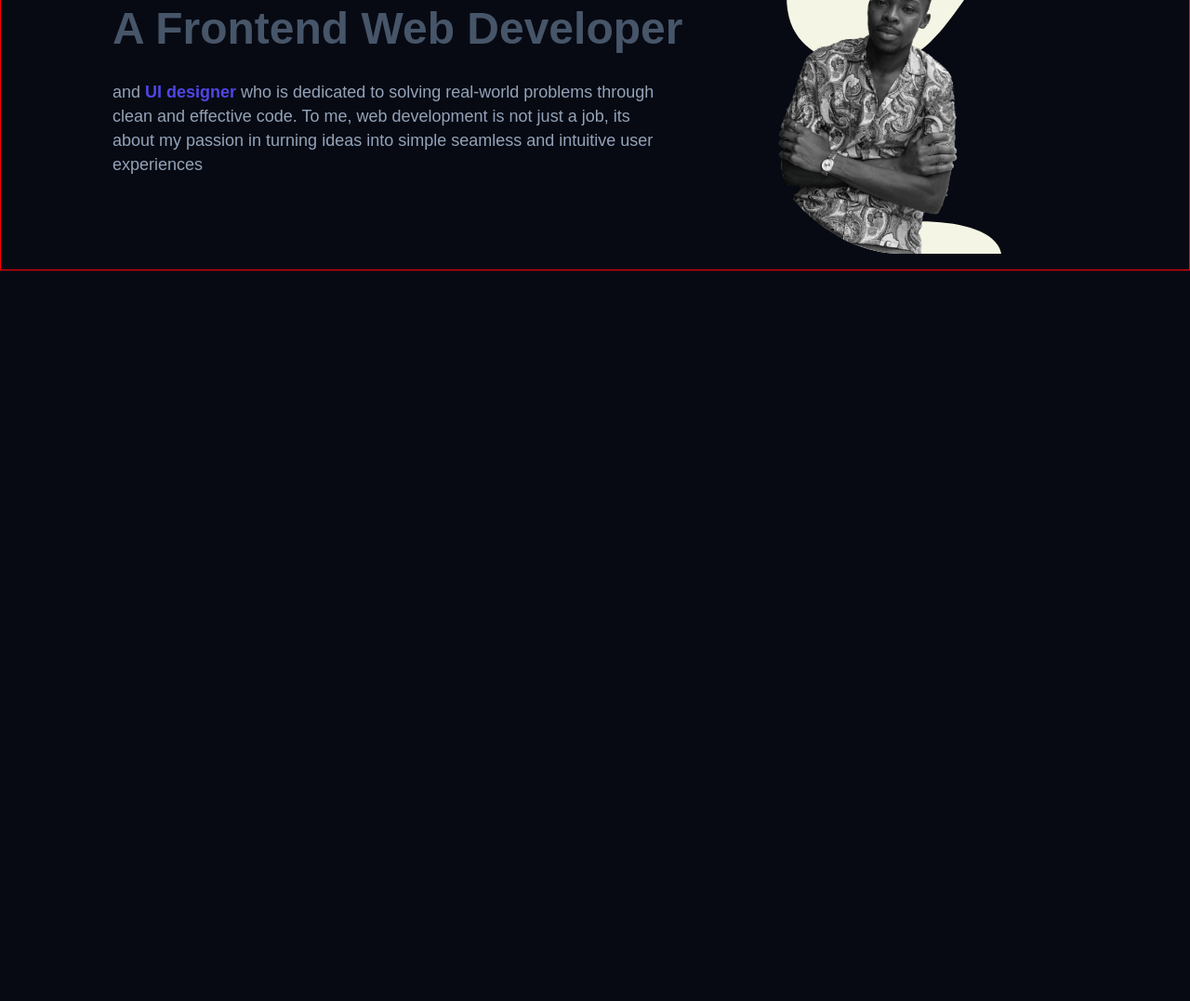
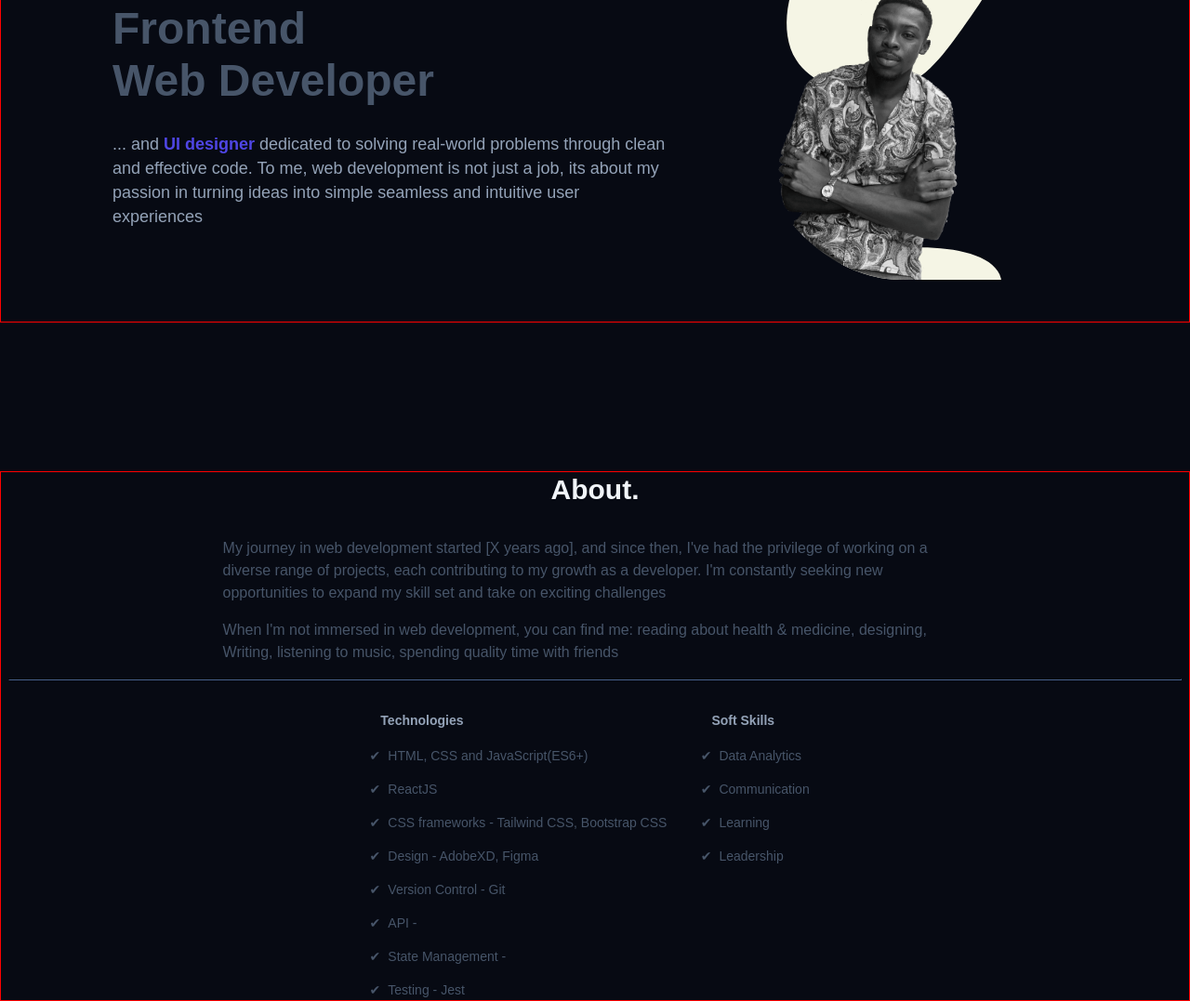
Before and after one commit to akbenngold/my-portfolio-vanilla, a website built with Vite: page index.html in a window 1280 px wide. Shown: the part 311-1388 px from the top of the page at 93% size. Before the commit the page ends 800 px from the top, so only its background shows below. Built offline with nearby package versions, Linux system fonts and the light colour scheme; a web font is replaced by a local one.

Commit message:
about page

```diff
--- a/index.html
+++ b/index.html
@@ -64,17 +64,61 @@
         <h3 class="hero__subtitle">
           hi&#128075; __welcome to my corner of the web! <br />
           I'm
-          <strong> Ojima</strong>
+          <strong> Ojima</strong>,
         </h3>
-        <h2 class="hero__title">A frontend web developer</h2>
+        <h2 class="hero__title">
+          frontend <br />
+          web developer
+        </h2>
         <p class="hero__description">
-          and <strong>UI designer</strong> who is dedicated to solving
-          real-world problems through clean and effective code. To me, web
-          development is not just a job, its about my passion in turning ideas
-          into simple seamless and intuitive user experiences
+          ... and <strong>UI designer</strong> dedicated to solving real-world
+          problems through clean and effective code. To me, web development is
+          not just a job, its about my passion in turning ideas into simple
+          seamless and intuitive user experiences
         </p>
       </section>
-      <section></section>
+      <section class="about container section">
+        <h2 class="about__title">About.</h2>
+        <div class="about__content">
+          <p class="about__description">
+            My journey in web development started [X years ago], and since then,
+            I've had the privilege of working on a diverse range of projects,
+            each contributing to my growth as a developer. I'm constantly
+            seeking new opportunities to expand my skill set and take on
+            exciting challenges
+          </p>
+          <p class="about__description">
+            When I'm not immersed in web development, you can find me: reading
+            about health & medicine, designing, Writing, listening to music,
+            spending quality time with friends
+          </p>
+        </div>
+        <hr class="about__hr" />
+        <div class="about__skills">
+          <div>
+            <h3 class="about__subtitle">Technologies</h3>
+            <ul class="about__ul">
+              <li>HTML, CSS and JavaScript(ES6+)</li>
+              <li>ReactJS</li>
+              <li>CSS frameworks - Tailwind CSS, Bootstrap CSS</li>
+              <li>Design - AdobeXD, Figma</li>
+              <li>Version Control - Git</li>
+              <li>API -</li>
+              <li>State Management -</li>
+              <li>Testing - Jest</li>
+            </ul>
+          </div>
+          <div>
+            <h3 class="about__subtitle">Soft Skills</h3>
+            <ul class="about__ul">
+              <li>Data Analytics</li>
+              <li>Communication</li>
+              <li>Learning</li>
+              <li>Leadership</li>
+            </ul>
+          </div>
+        </div>
+      </section>
       <section></section>
       <section></section>
       <section></section>
--- a/src/main.js
+++ b/src/main.js
@@ -2,4 +2,5 @@ import "../styles/modern-normalize.css";
 import "../styles/style.css";
 import "../styles/components/header.css";
 import "../styles/components/hero.css";
+import "../styles/components/about.css";
 import "../styles/utility.css";
--- /dev/null
+++ b/styles/components/about.css
@@ -0,0 +1,42 @@
+.about__title {
+  text-align: center;
+  font-size: var(--size-3xl);
+}
+.about__content {
+  display: flex;
+  flex-direction: column;
+  gap: 1rem;
+  padding-top: 2rem;
+  padding-bottom: 1rem;
+  max-width: 90ch;
+  margin: auto;
+  color: var(--clr-slate600);
+}
+.about__hr {
+  border-color: var(--clr-slate800);
+}
+.about__skills {
+  padding-top: 2rem;
+  display: flex;
+  gap: 3rem;
+  justify-content: center;
+}
+
+.about__subtitle {
+  font-size: var(--size-sm);
+  color: var(--clr-slate400);
+}
+.about__ul {
+  padding-top: 1rem;
+  display: flex;
+  flex-direction: column;
+  gap: 1em;
+  font-size: var(--size-sm);
+  padding-left: 0;
+  list-style-type: "\2714";
+  color: var(--clr-slate600);
+}
+.about__ul li::before {
+  content: "  ";
+  margin-left: 0.5rem;
+}
```
